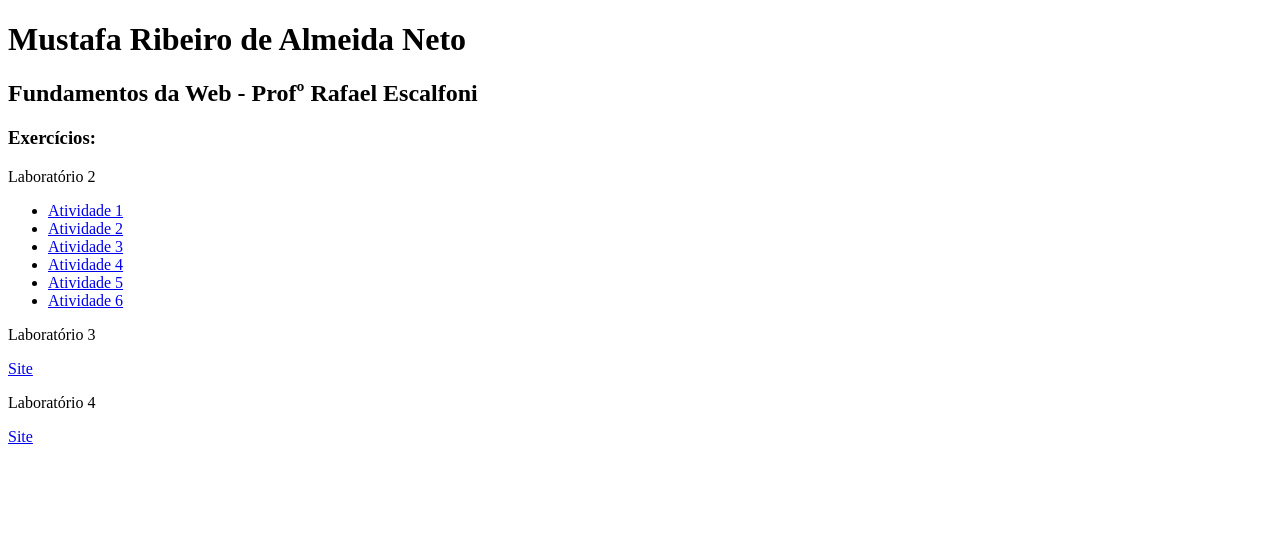
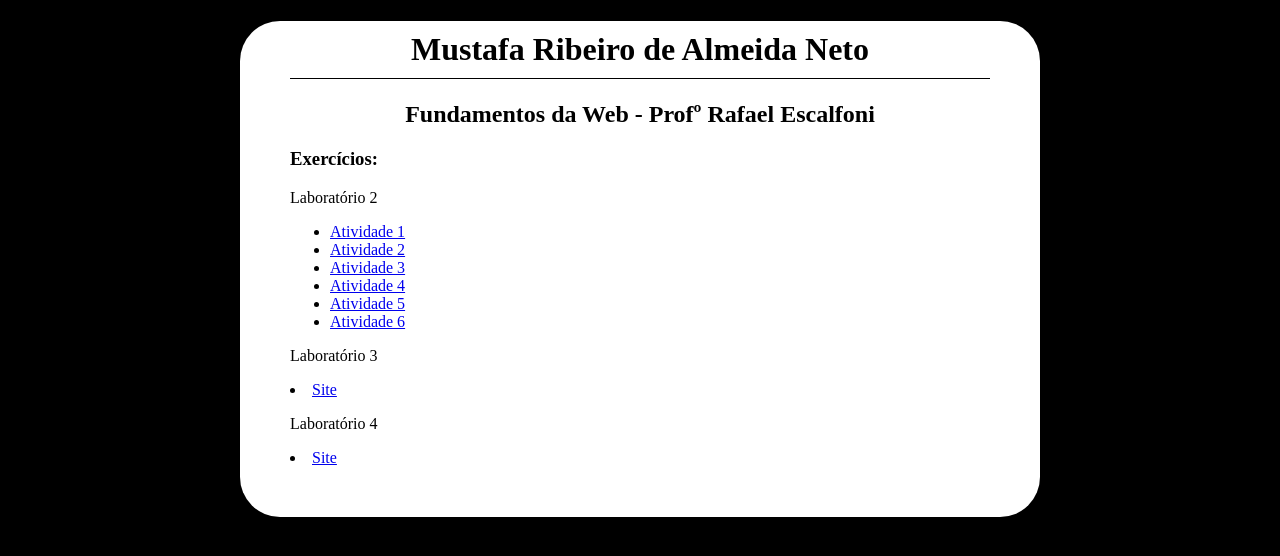
Before and after one commit to mustafaneto/Fundamentos-da-Web, a plain HTML site: page index.html in a window 1280 px wide. Drawn offline with Linux system fonts and the light colour scheme.

Commit message:
finalizado

```diff
--- a/index.html
+++ b/index.html
@@ -5,8 +5,10 @@
     <meta http-equiv="X-UA-Compatible" content="IE=edge">
     <meta name="viewport" content="width=device-width, initial-scale=1.0">
     <title>Mustafa Neto | Fund. Web</title>
+    <link rel="stylesheet" href="style.css">
 </head>
 <body>
+    <div class="box">
         <h1>Mustafa Ribeiro de Almeida Neto</h1>
         <h2> Fundamentos da Web - Profº Rafael Escalfoni</h2>
         <h3>Exercícios:</h3>
@@ -20,8 +22,9 @@
             <li><a href="lab2/atividade6.html">Atividade 6</a></li>
         </ul>
         <p>Laboratório 3</p>
-        <a href="lab3-diagramacao/index.html">Site</a>
+            <li><a href="lab3-diagramacao/index.html">Site</a></li>
         <p>Laboratório 4</p>
-        <a href="lab4-diagramacao2/index.html">Site</a>
+            <li><a href="lab4-diagramacao2/index.html">Site</a></li>
+    </div>
 </body>
 </html>
--- /dev/null
+++ b/style.css
@@ -0,0 +1,28 @@
+body {
+    background-color: black;
+}
+
+.box{
+    padding: 0px 50px 50px 50px;
+    background-color: white;
+    width: 700px;
+    border-radius: 40px;
+    margin: auto;
+}
+
+.box h1 {
+    border-bottom: 1px solid black;
+    padding: 10px;
+    text-align: center;
+}
+
+.box h2 {
+    text-align: center;
+}
+
+.box h3 {
+}
+
+.box li {
+    margin: 0px;
+}
```
Lines whose indentation alone changed are shown as unchanged.
